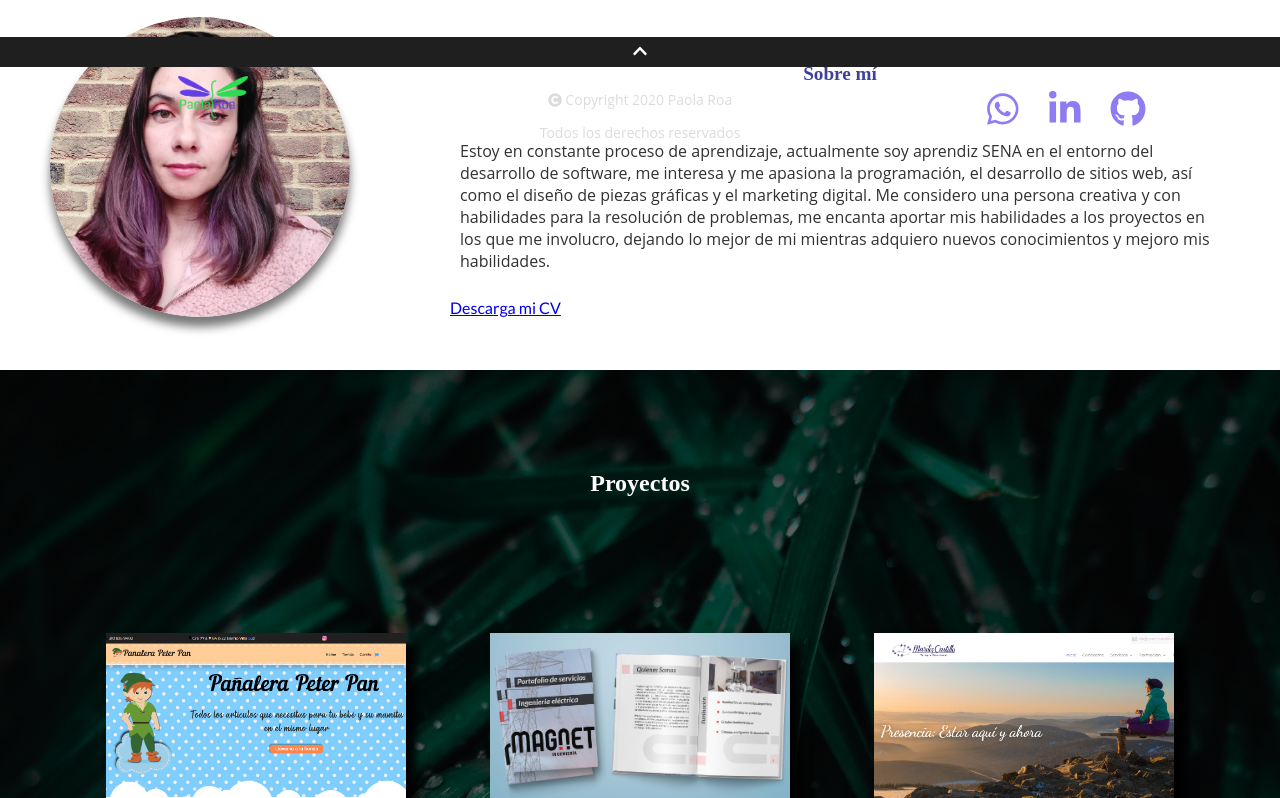
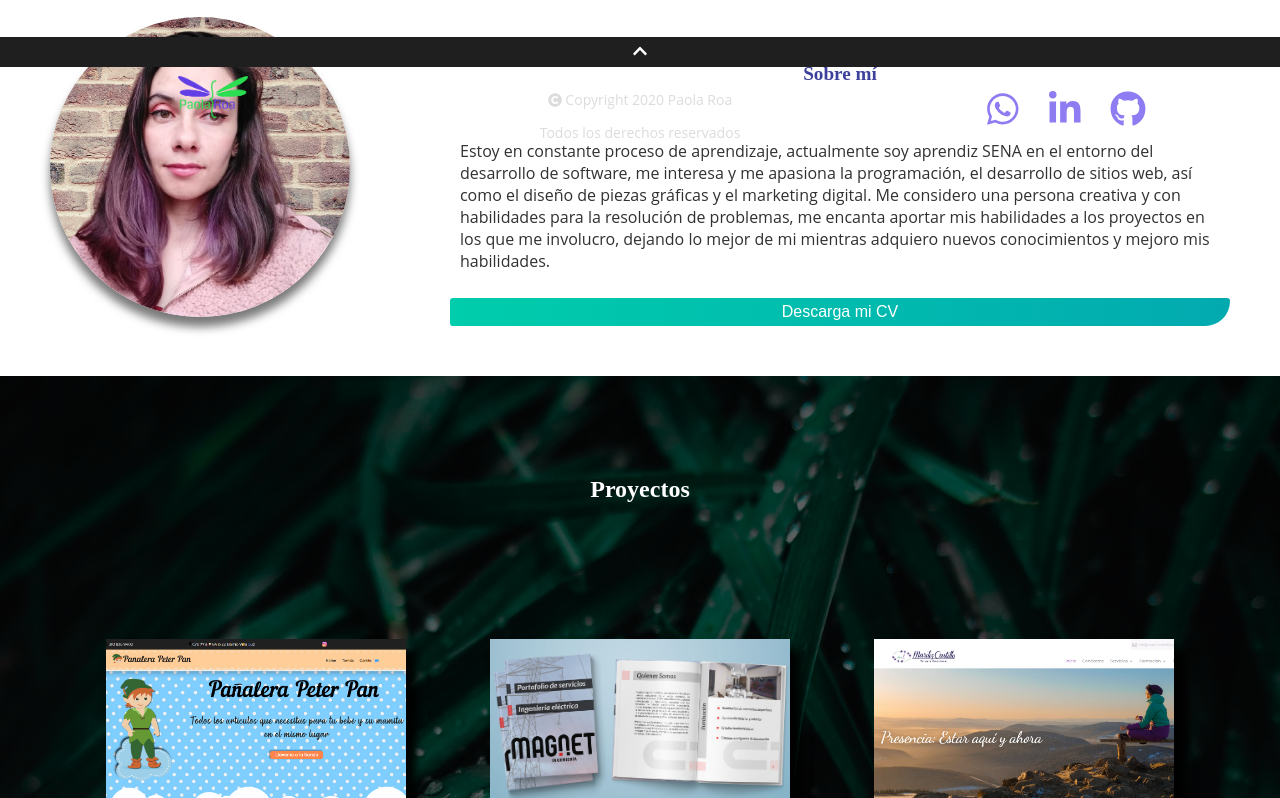
Before and after one commit to PaolaRoa/portfolioReact, a React (Create React App) app: page / in a window 1280 px wide. Shown: the part 733-1531 px from the top of the page. Built offline with nearby package versions, Linux system fonts and the light colour scheme; a web font is replaced by a local one.

Commit message:
add required on form fields and styles to download btn

```diff
--- a/src/App.css
+++ b/src/App.css
@@ -41,7 +41,3 @@ body{
     transform: rotate(360deg);
   }
 }
-
-::placeholder{
-  color: rgb(122, 112, 145);
-}
--- a/src/assets/css/main.css
+++ b/src/assets/css/main.css
@@ -220,8 +220,22 @@ span{
   font-family: 'Coda', cursive;
 }
 
-/*@media(max-widt: 1080px){
-  #contacto{
-    flex-wrap: wrap;
-  }
-}*/
+::placeholder{
+  color: rgb(122, 112, 145);
+}
+.actionBtn{
+  background: #02AAB0;  /* fallback for old browsers */
+  background: -webkit-linear-gradient(to right, #00CDAC, #02AAB0);  /* Chrome 10-25, Safari 5.1-6 */
+  background: linear-gradient(to right, #00CDAC, #02AAB0); /* W3C, IE 10+/ Edge, Firefox 16+, Chrome 26+, Opera 12+, Safari 7+ */
+
+  border: none;
+  border-radius: 5px 5px 40px 5px;
+  padding: 5px;
+  color: white;
+  font-size: 16px;
+  width: -webkit-fill-available;
+}
+.actionBtn:hover{
+  background: rgb(159,107,255);
+  background: linear-gradient(304deg, rgba(159,107,255,0.4514180672268907) 0%, rgba(111,0,255,0.8827906162464986) 32%, rgba(152,22,149,1) 100%);
+}
--- a/src/pages/About.jsx
+++ b/src/pages/About.jsx
@@ -20,7 +20,13 @@ const About = () => {
                me encanta aportar mis habilidades a
                 los proyectos en los que me involucro, dejando lo mejor de mi mientras adquiero nuevos conocimientos y mejoro mis habilidades.
             </p>
-            <a href={CV}  download="CVPaolaRoa">Descarga mi CV</a>
+
+                <a href={CV}  download="CVPaolaRoa">
+                    <button  className="actionBtn">
+                        Descarga mi CV
+                    </button>
+                </a>
+
         </div>
         </div>
 
--- a/src/pages/Contact.jsx
+++ b/src/pages/Contact.jsx
@@ -1,107 +1,146 @@
-import React from 'react';
-import{ init } from 'emailjs-com';
-import * as emailjs from 'emailjs-com';
-import swal from 'sweetalert';
-import { FontAwesomeIcon } from '@fortawesome/react-fontawesome'
-import { faWhatsapp } from '@fortawesome/free-brands-svg-icons';
-import {faMapMarker, faEnvelope } from '@fortawesome/free-solid-svg-icons';
-import '../assets/css/contact.css';
+import React from "react";
+import { init } from "emailjs-com";
+import * as emailjs from "emailjs-com";
+import swal from "sweetalert";
+import { FontAwesomeIcon } from "@fortawesome/react-fontawesome";
+import { faWhatsapp } from "@fortawesome/free-brands-svg-icons";
+import { faMapMarker, faEnvelope } from "@fortawesome/free-solid-svg-icons";
+import "../assets/css/contact.css";
 init("user_aAfp4062AmlS3zCsrNrnK");
 
+const Contact = () => {
+  const waIcon = <FontAwesomeIcon icon={faWhatsapp} className="iC" status />;
+  const mail = <FontAwesomeIcon icon={faEnvelope} className="iC" status />;
+  const map = <FontAwesomeIcon icon={faMapMarker} className="iC" status />;
 
-
-const Contact = () => {
-
-    const waIcon = <FontAwesomeIcon icon ={faWhatsapp} className="iC" status/>;
-    const mail = <FontAwesomeIcon icon ={faEnvelope} className="iC" status/>;
-    const map = <FontAwesomeIcon icon ={faMapMarker} className="iC" status/>;
-
-
-
-    function sendEmail(e){
+  function sendEmail(e) {
     e.preventDefault();
-        emailjs.sendForm('portfoliopage', 'template_idfq4ap', e.target, 'user_aAfp4062AmlS3zCsrNrnK')
-          .then((result) => {
+    emailjs
+      .sendForm(
+        "portfoliopage",
+        "template_idfq4ap",
+        e.target,
+        "user_aAfp4062AmlS3zCsrNrnK"
+      )
+      .then(
+        (result) => {
           console.log("enviado");
           cleanForm();
           swal("enviado", "¡pronto responderé a tu mensaje!", "success");
-          }, (error) => {
+        },
+        (error) => {
           console.log("no se pudo enviar");
-              swal("...ups!", "se solto una tuerca y tu mensaje no se envio", "success");
-          });
+          swal(
+            "...ups!",
+            "se solto una tuerca y tu mensaje no se envio",
+            "success"
+          );
+        }
+      );
   }
 
-      const cleanForm = ()=>{
-        const inputs= document.getElementsByTagName('input');
-        const message= document.getElementById('message');
+  const cleanForm = () => {
+    const inputs = document.getElementsByTagName("input");
+    const message = document.getElementById("message");
     message.value = "";
-        for(let input of inputs){
+    for (let input of inputs) {
       console.log(input.value);
-            if (input.type !== "submit"){
+      if (input.type !== "submit") {
         input.value = "";
       }
-
     }
-      }
+  };
 
   return (
     <div id="contact-container">
       <h4>¿Hablamos?</h4>
       <div id="contacto">
         <div id="formulario">
-                    <form name="contactForm" onSubmit={sendEmail} method='post' action=''>
-
+          <form name="contactForm" onSubmit={sendEmail} method="post" action="">
             <div class="field-set">
-                            <label for="from_name">Tu Nombre</label><br />
-                            <input type='text' name='from_name' id='from_name' class="form-control"
-                                placeholder="Elliot Alderson" />
+              <label for="from_name">Tu Nombre</label>
+              <br />
+              <input
+                type="text"
+                name="from_name"
+                id="from_name"
+                class="form-control"
+                placeholder="Elliot Alderson"
+                required
+              />
             </div>
 
             <div class="field-set">
-                            <label for="reply_to">Tu Correo Electronico</label><br />
-                            <input type='email' name='reply_to' id='email' class="form-control"
-                                placeholder="elliotalderson@protonmail.ch" />
+              <label for="reply_to">Tu Correo Electronico</label>
+              <br />
+              <input
+                type="email"
+                name="reply_to"
+                id="email"
+                class="form-control"
+                placeholder="elliotalderson@protonmail.ch"
+                required
+              />
             </div>
 
             <div class="field-set">
-                            <label for="phone">Tu Teléfono</label><br />
-                            <input type='text' name='phone' id='phone' class="form-control"
-                                placeholder="(212) 555-0179" />
+              <label for="phone">Tu Teléfono</label>
+              <br />
+              <input
+                type="text"
+                name="phone"
+                id="phone"
+                class="form-control"
+                placeholder="(212) 555-0179"
+
+              />
             </div>
 
             <div class="field-set">
-                            <label for="message">¿Qué quieres decirme?</label><br />
-                            <textarea name='message' id='message' class="form-control"
-                                placeholder="¡Hola, Me encanta tu pagina!"></textarea>
+              <label for="message">¿Qué quieres decirme?</label>
+              <br />
+              <textarea
+                name="message"
+                id="message"
+                class="form-control"
+                placeholder="¡Hola, Me encanta tu pagina!"
+                required
+              ></textarea>
             </div>
 
             <div class="spacer-half"></div>
 
-                        <div id='submit'>
-                            <input type='submit' id='Enviar' value='Enviar' class="btn-mio" />
+            <div id="submit">
+              <input type="submit" id="Enviar" value="Enviar" class="btn-mio" />
             </div>
           </form>
         </div>
         <div id="direccion">
           <address>
             <div class="mi-dato">
-                        <span>{map}Bogotá, Colombia</span><br />
+              <span>{map}Bogotá, Colombia</span>
+              <br />
             </div>
             <div class="mi-dato">
-                        <span class="mi-dato"><a href="https://wa.me/573214845851" target="blank">{waIcon}  +57 321 484 5851</a></span><br />
+              <span class="mi-dato">
+                <a href="https://wa.me/573214845851" target="blank">
+                  {waIcon} +57 321 484 5851
+                </a>
+              </span>
+              <br />
             </div>
             <div class="mi-dato">
-                        <span><a
-                            href="mailto:e.creativo.a@gmail.com">{mail}e.creativo.a@gmail.com</a></span>
+              <span>
+                <a href="mailto:e.creativo.a@gmail.com">
+                  {mail}e.creativo.a@gmail.com
+                </a>
+              </span>
             </div>
           </address>
-
         </div>
-
       </div>
-
     </div>
   );
-}
+};
 
 export default Contact;
```
Lines whose indentation alone changed are shown as unchanged.
